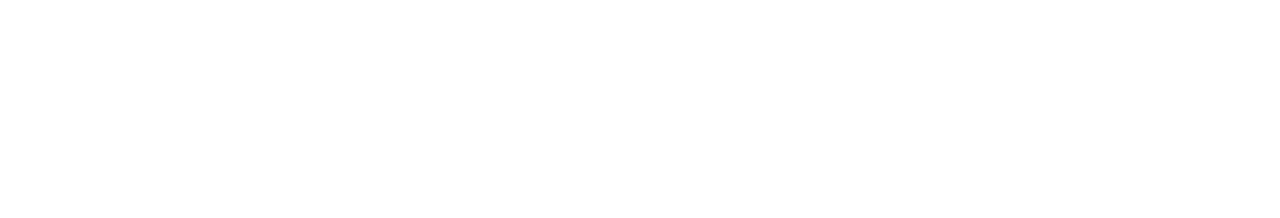
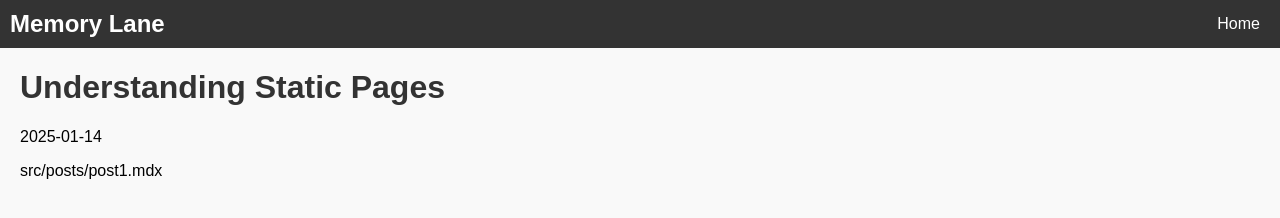
Before and after one commit to StephanyPerez-FS/memory-lane, a Gatsby site: page /post1/ in a window 1280 px wide. Before the commit this address had no page. Built offline with nearby package versions, Linux system fonts and the light colour scheme; Gatsby itself is replaced by a stand-in of ours.

Commit message:
Add blog posts and templates

```diff
--- a/src/posts/post2.mdx
+++ b/src/posts/post2.mdx
@@ -1,6 +1,6 @@
+---
 title: "Introduction to Node.js"
 date: "2025-01-15"
-
 ---
 
 Node.js is a JavaScript runtime built on Chrome's V8 engine. It allows developers to write server-side code using JavaScript. Node.js is known for its non-blocking, event-driven architecture, making it suitable for building scalable and high-performance applications.
--- a/src/posts/post3.mdx
+++ b/src/posts/post3.mdx
@@ -1,6 +1,6 @@
+---
 title: "Getting Started with Express.js"
 date: "2025-01-16"
-
 ---
 
 Express.js is a minimal and flexible web framework for Node.js. It simplifies the process of building web applications and APIs by providing a robust set of features for routing, middleware, and request handling.
--- /dev/null
+++ b/src/templates/post-template.js
@@ -0,0 +1,29 @@
+import React from "react"
+import { graphql } from "gatsby"
+import Layout from "../components/layout"
+
+const PostTemplate = ({ data }) => {
+  const { frontmatter, body } = data.mdx
+
+  return (
+    <Layout>
+      <h1>{frontmatter.title}</h1>
+      <p>{frontmatter.date}</p>
+      <div dangerouslySetInnerHTML={{ __html: body }} />
+    </Layout>
+  )
+}
+
+export const query = graphql`
+  query ($slug: String!) {
+    mdx(fields: { slug: { eq: $slug } }) {
+      frontmatter {
+        title
+        date
+      }
+      body
+    }
+  }
+`
+
+export default PostTemplate
```
